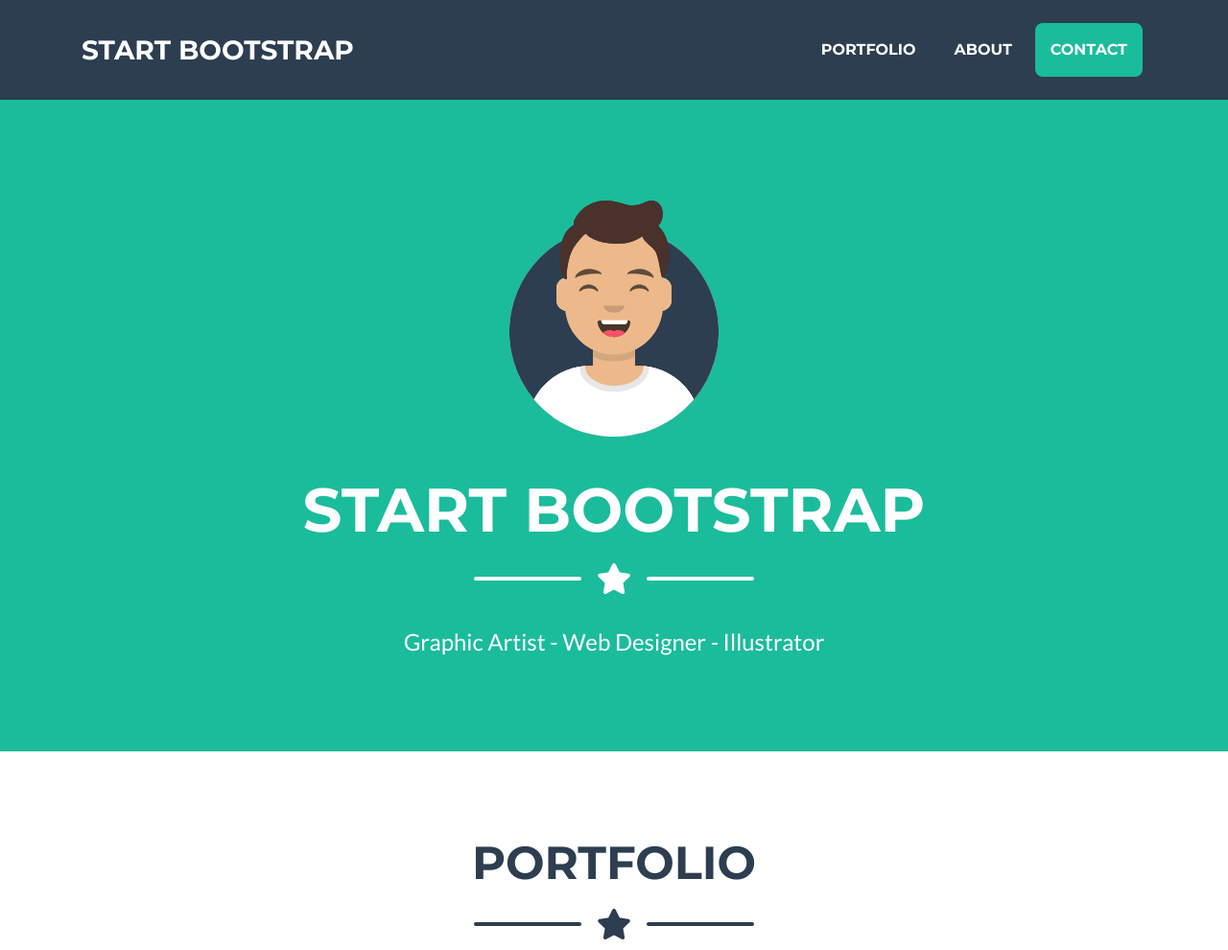
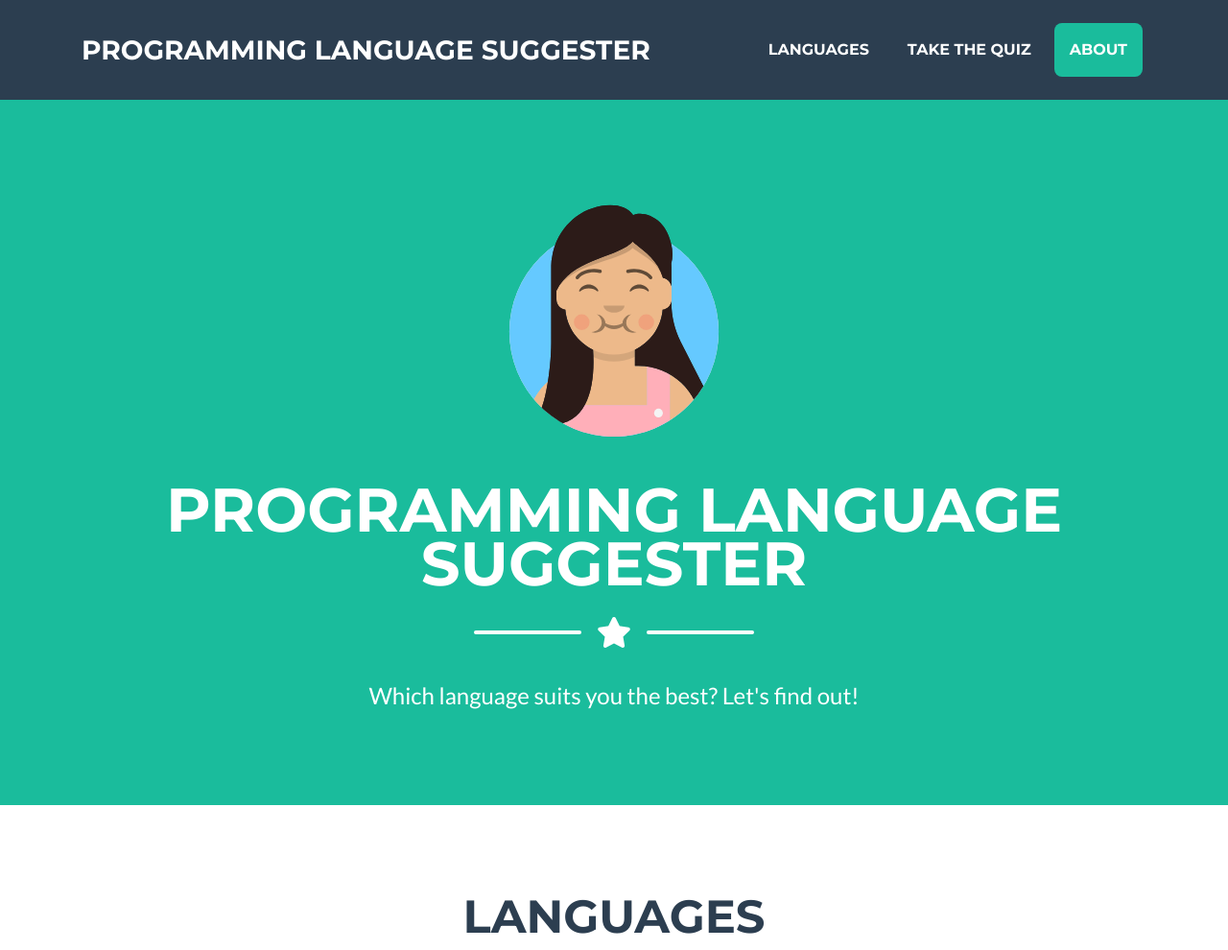
Before and after one commit to ayohana/programming-language, a website with bundled scripts: page index.html in a window 1280 px wide. Shown: the top 990 px of the page at 96% size. Built offline with nearby package versions, Linux system fonts and the light colour scheme.

Commit message:
Update top navigation bar and masthead

```diff
--- a/index.html
+++ b/index.html
@@ -5,10 +5,10 @@
 
   <meta charset="utf-8">
   <meta name="viewport" content="width=device-width, initial-scale=1, shrink-to-fit=no">
-  <meta name="description" content="">
-  <meta name="author" content="">
+  <meta name="description" content="Programming Language Suggester">
+  <meta name="author" content="Adela Darmansyah">
 
-  <title>Freelancer - Start Bootstrap Theme</title>
+  <title>Programming Language Suggester</title>
 
   <!-- Custom fonts for this theme -->
   <link href="vendor/fontawesome-free/css/all.min.css" rel="stylesheet" type="text/css">
@@ -18,6 +18,10 @@
   <!-- Theme CSS -->
   <link href="css/freelancer.min.css" rel="stylesheet">
 
+  <!-- Custom CSS & JavaScript -->
+  <link href="css/styles.css" rel="stylesheet" type="text/css">
+  <script src="js/scripts.js"></script>
+
 </head>
 
 <body id="page-top">
@@ -25,7 +29,7 @@
   <!-- Navigation -->
   <nav class="navbar navbar-expand-lg bg-secondary text-uppercase fixed-top" id="mainNav">
     <div class="container">
-      <a class="navbar-brand js-scroll-trigger" href="#page-top">Start Bootstrap</a>
+      <a class="navbar-brand js-scroll-trigger" href="#page-top">Programming Language Suggester</a>
       <button class="navbar-toggler navbar-toggler-right text-uppercase font-weight-bold bg-primary text-white rounded" type="button" data-toggle="collapse" data-target="#navbarResponsive" aria-controls="navbarResponsive" aria-expanded="false" aria-label="Toggle navigation">
         Menu
         <i class="fas fa-bars"></i>
@@ -33,13 +37,13 @@
       <div class="collapse navbar-collapse" id="navbarResponsive">
         <ul class="navbar-nav ml-auto">
           <li class="nav-item mx-0 mx-lg-1">
-            <a class="nav-link py-3 px-0 px-lg-3 rounded js-scroll-trigger" href="#portfolio">Portfolio</a>
+            <a class="nav-link py-3 px-0 px-lg-3 rounded js-scroll-trigger" href="#languages">Languages</a>
+          </li>
+          <li class="nav-item mx-0 mx-lg-1">
+            <a class="nav-link py-3 px-0 px-lg-3 rounded js-scroll-trigger" href="#quiz">Take the quiz</a>
           </li>
           <li class="nav-item mx-0 mx-lg-1">
             <a class="nav-link py-3 px-0 px-lg-3 rounded js-scroll-trigger" href="#about">About</a>
-          </li>
-          <li class="nav-item mx-0 mx-lg-1">
-            <a class="nav-link py-3 px-0 px-lg-3 rounded js-scroll-trigger" href="#contact">Contact</a>
           </li>
         </ul>
       </div>
@@ -51,10 +55,10 @@
     <div class="container d-flex align-items-center flex-column">
 
       <!-- Masthead Avatar Image -->
-      <img class="masthead-avatar mb-5" src="img/avataaars.svg" alt="">
+      <img class="masthead-avatar mb-5" src="img/avatar.svg" alt="An avatar of Adela" title="Hello, friend! *chomp chomp*">
 
       <!-- Masthead Heading -->
-      <h1 class="masthead-heading text-uppercase mb-0">Start Bootstrap</h1>
+      <h1 class="masthead-heading text-uppercase mb-0">Programming Language Suggester</h1>
 
       <!-- Icon Divider -->
       <div class="divider-custom divider-light">
@@ -66,17 +70,17 @@
       </div>
 
       <!-- Masthead Subheading -->
-      <p class="masthead-subheading font-weight-light mb-0">Graphic Artist - Web Designer - Illustrator</p>
+      <p class="masthead-subheading font-weight-light mb-0">Which language suits you the best? Let's find out!</p>
 
     </div>
   </header>
 
   <!-- Portfolio Section -->
-  <section class="page-section portfolio" id="portfolio">
+  <section class="page-section portfolio" id="languages">
     <div class="container">
 
       <!-- Portfolio Section Heading -->
-      <h2 class="page-section-heading text-center text-uppercase text-secondary mb-0">Portfolio</h2>
+      <h2 class="page-section-heading text-center text-uppercase text-secondary mb-0">Languages</h2>
 
       <!-- Icon Divider -->
       <div class="divider-custom">
```
Also changed, not shown: img/avataaars.svg (deleted), img/avatar.svg (added).
